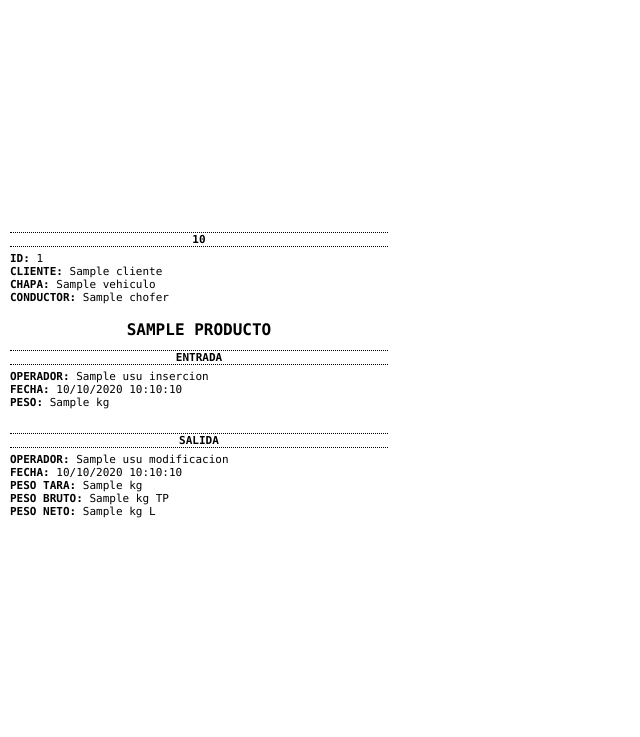
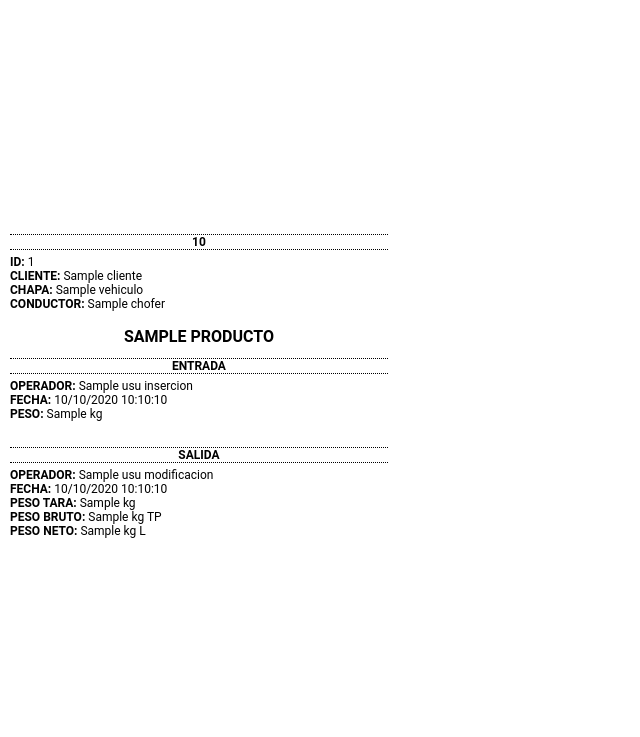
Before and after one commit to arnaldocorreaxO/bascula_tigre, a Django app: template app/core/bascula/templates/movimiento/ticket.html in a window 1280 px wide. Shown: the top 737 px of the page, without its empty margins (0-640 px from the left). Run offline with Django 3.2, Linux system fonts and the light colour scheme; the template is opened without the code that fills it: most values are stand-ins (such as "Sample title", 1, 10 or a date in 2020); parts of the project's set-up code (start-up, migrations or seed data) failed here and were passed over.

Commit message:
Change Ticket

```diff
--- a/app/core/bascula/templates/movimiento/ticket.html
+++ b/app/core/bascula/templates/movimiento/ticket.html
@@ -15,17 +15,18 @@
         }
 
         body {
+            font-family: "Roboto", "Lucida Grande", Verdana, Arial, sans-serif;
             /* font-family: "Courier New", Courier, "Lucida Sans Typewriter", "Lucida Typewriter", monospace; */
-            font-family: Consolas, monaco, monospace;
+            /* font-family: Consolas, monaco, monospace; */
             font-style: normal;
             padding: 0;
             margin: 0;
-            font-size: 11px;
+            font-size: 12px;
             color: black !important;
         }
 
         p {
-            font-size: 11px;
+            font-size: 12px;
         }
 
         .content {
@@ -39,7 +40,7 @@
         }
 
         .client {
-            font-size: 11px;
+            font-size: 12px;
             margin-top: 0;
             padding-top: 0;
             margin-bottom: 5px;
@@ -68,7 +69,7 @@
         }
 
         .ticket {
-            font-size: 11px;
+            font-size: 12px;
             font-weight: bold;
             text-transform: uppercase;
             text-align: center;
@@ -82,7 +83,7 @@
             /* margin-bottom: 5px; */
         }
         .linea {
-            font-size: 11px;
+            font-size: 12px;
             font-weight: bold;
             text-transform: uppercase;
             text-align: center;
```
